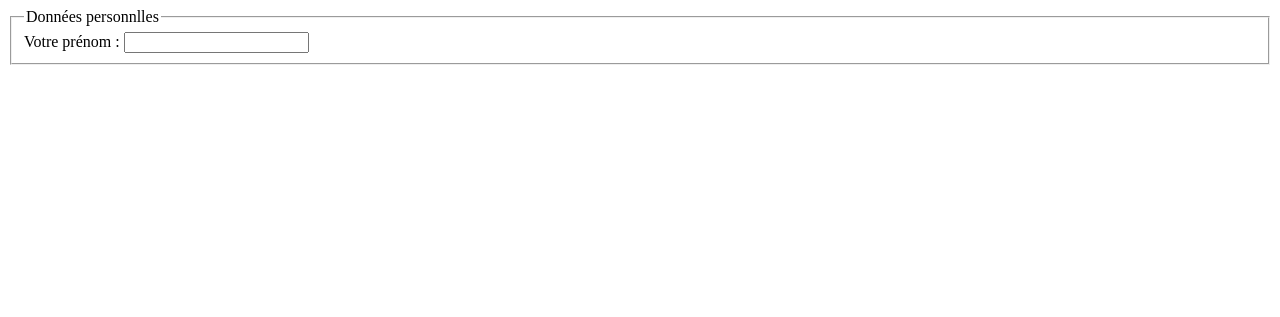
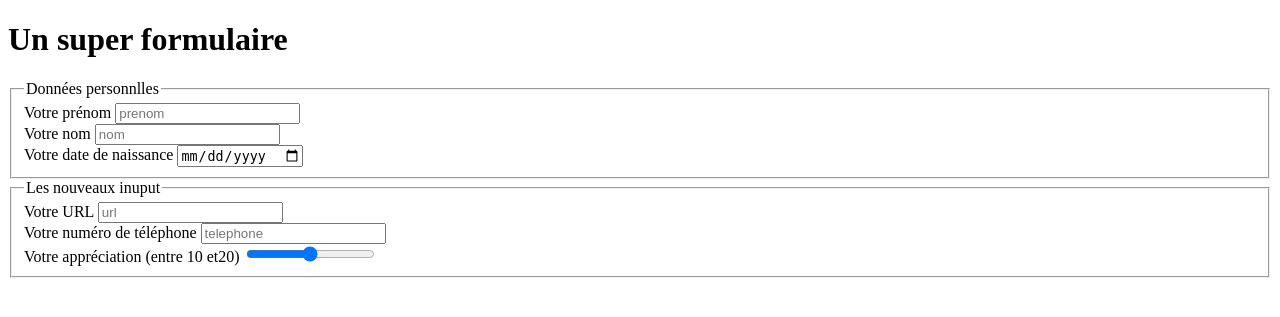
Before and after one commit to TomRij/Multi_Exercices_classe, a PHP site: page / in a window 1280 px wide. Shown: the top 317 px of the page. Run offline with PHP 8.4, Linux system fonts and the light colour scheme.

Commit message:
réalisation de manipulation avec PHP de étape 0 à 4

```diff
--- a/Tom_Rijckaert_Formulaire2/index.php
+++ b/Tom_Rijckaert_Formulaire2/index.php
@@ -7,13 +7,38 @@
     <title>Formulaire2</title>
 </head>
 <body>
+    <h1>Un super formulaire</h1>
     <form action="" method=""></form>
         <fieldset>
             <legend>Données personnlles</legend>
             <div>
-                <label placeholder="prenom" for="nom">Votre prénom :</label>
-                <input type="text" id="prenom">
+                <label for="url">Votre prénom</label>
+                <input placeholder="prenom" type="text" id="prenom">
             </div>
+            <div>
+                <label for="nom">Votre nom</label>
+                <input placeholder="nom" type="text" id="nom">
+            </div>
+            <div>
+                <label for="date">Votre date de naissance</label>
+                <input type="date" id="date">
+            </div>
+        </fieldset>
+        <fieldset>
+            <legend>Les nouveaux inuput</legend>
+            <div>
+                <label for="url">Votre URL</label>
+                <input placeholder="url" type="text" id="url">
+            </div>
+            <div>
+                <label  for="telephone">Votre numéro de téléphone</label>
+                <input placeholder="telephone" type="text" id="telephone">
+            </div>
+            <div>
+                <label placeholder="telephone" for="telephone">Votre appréciation (entre 10 et20)</label>
+                <input type="range" id="appreciation">
+            </div>
+
         </fieldset>
 </body>
 </html>
```
Also changed, not shown: PHP(intro)/index.php (added, +38 -0 lines).
